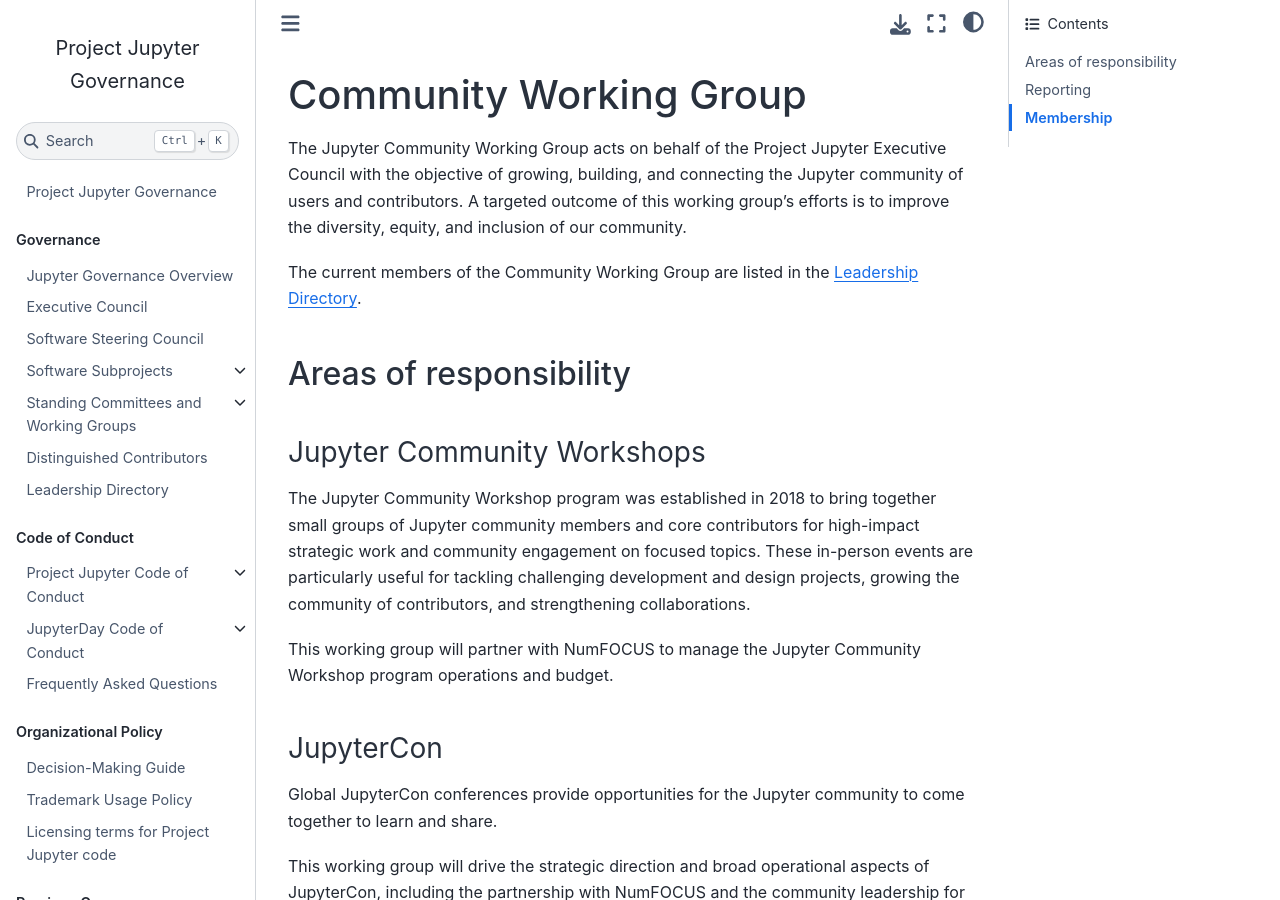
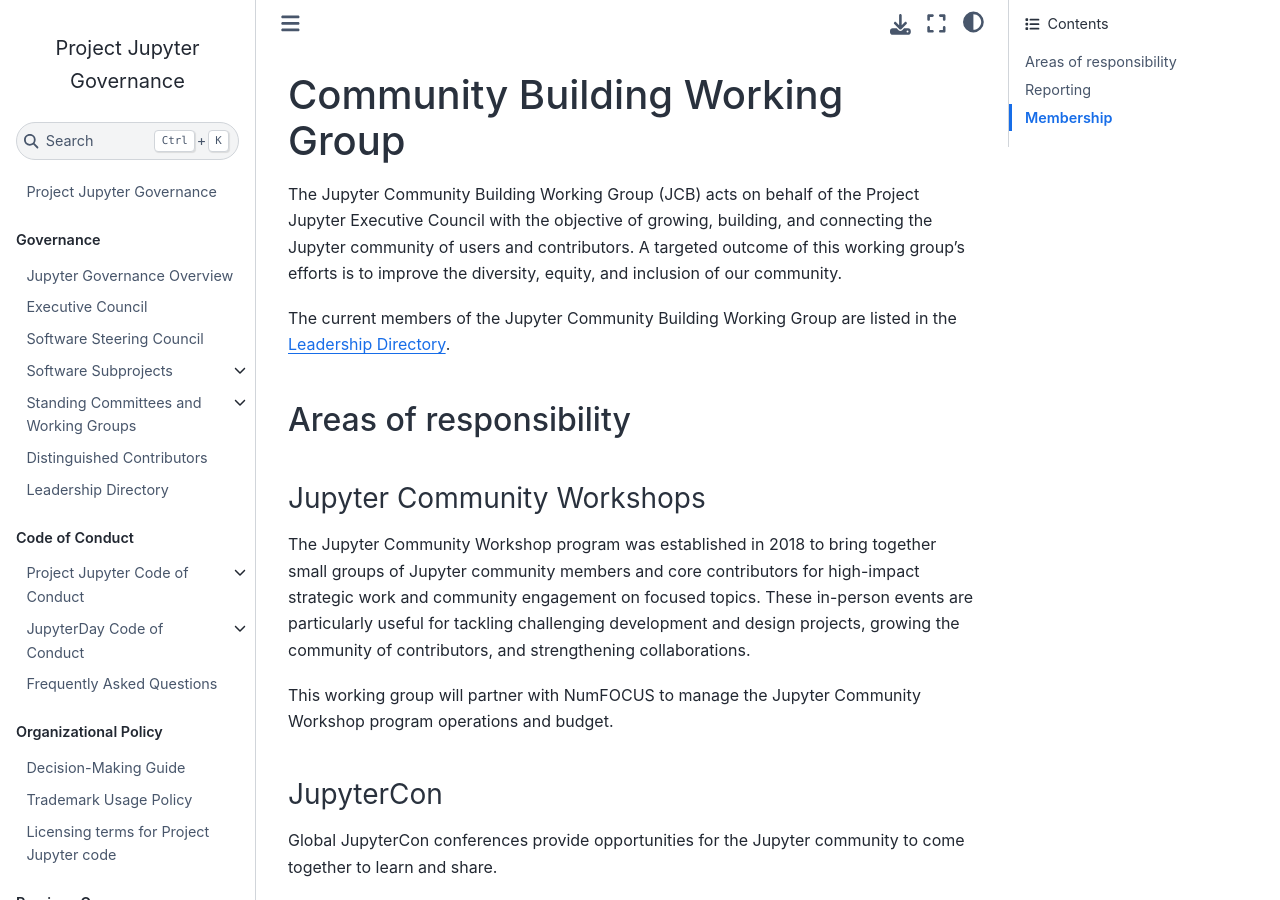
Before and after one commit to jupyter/governance, a Jupyter Book: the page built from communitybuildingworkinggroup.md, in a window 1280 px wide and 900 px high. Built offline with Jupyter Book 1.0.4 settings and Sphinx 7.4.7 and the Sphinx Book theme 1.1.4, drawn with Linux system fonts in a browser that asks for light colours; pages that are not in the unit, such as notebooks, are missing from menus.

Commit message:
CWG -> JCB (Jupyter Community Building Working Group

```diff
--- a/communityworkinggroup.md
+++ b/communitybuildingworkinggroup.md
@@ -1,12 +1,12 @@
-# Community Working Group
+# Community Building Working Group
 
-The Jupyter Community Working Group acts on behalf of the Project Jupyter
+The Jupyter Community Building Working Group (JCB) acts on behalf of the Project Jupyter
 Executive Council with the objective of growing, building, and connecting the
 Jupyter community of users and contributors. A targeted outcome of this
 working group's efforts is to improve the diversity, equity, and inclusion of our
 community.
 
-The current members of the Community Working Group are listed in the [Leadership Directory](people).
+The current members of the Jupyter Community Building Working Group are listed in the [Leadership Directory](people).
 
 ## Areas of responsibility
 
```
Also changed, not shown: list_of_standing_committees_and_working_groups.md (+2 -2 lines), people.md (+1 -1 lines).
